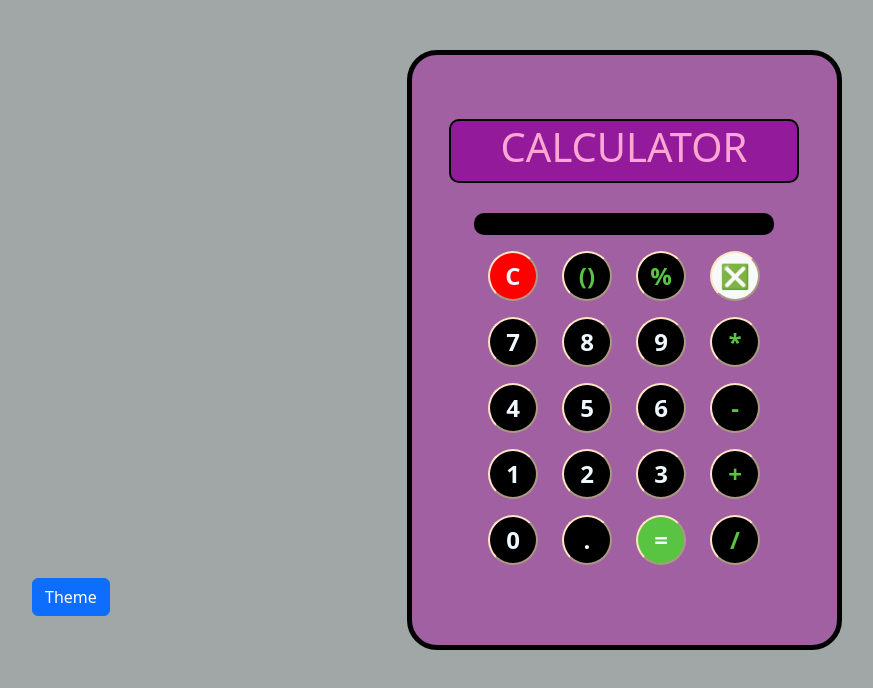
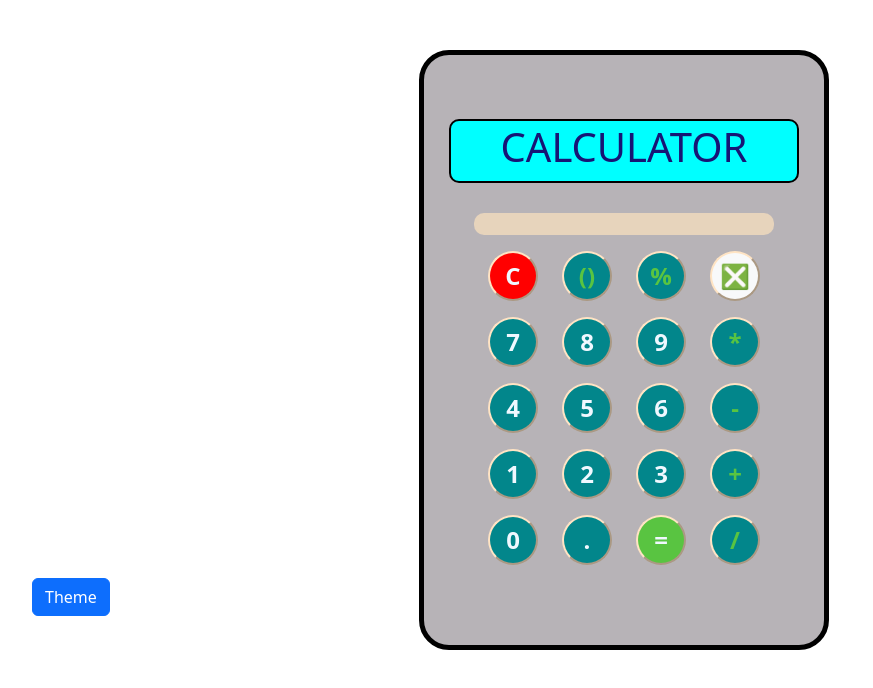
Before and after one commit to anshikamittal7/Calculator, a plain HTML site: page index.html in a window 1280 px wide. Shown: the whole page, without its empty margins (16-889 px from the left). Drawn offline with nearby package versions, Linux system fonts and the light colour scheme.

Commit message:
Update style.css

```diff
--- a/style.css
+++ b/style.css
@@ -1,24 +1,24 @@
 .bkg {
-  background-color: rgb(161, 167, 167);
+  background-color: rgb(255, 255, 255);
 }
 .dbkg {
   background-color: rgb(121, 121, 121);
 }
 .container {
-  width: 435px;
+  width: 410px;
   margin-top: 50px;
   display: flex;
   align-items: center;
   justify-content: center;
   flex-direction: column;
-  background-color: rgb(160, 96, 161);
+  background-color: rgb(183, 179, 183);
   padding: 5%;
   border-radius: 30px;
   border: 5px solid black;
   height: 600px;
 }
 .container2 {
-  width: 500px;
+  width: 410px;
   margin-top: 50px;
   display: flex;
   align-items: center;
@@ -34,8 +34,8 @@
 .heading {
   border-radius: 10px;
   display: flex;
-  background-color: rgb(146, 26, 155);
-  color: rgb(255, 167, 211);
+  background-color: aqua;
+  color: rgb(23, 21, 117);
   margin-bottom: 30px;
   padding: 2px;
   width: 350px;
@@ -56,7 +56,7 @@
 .button {
   font-weight: bolder;
   border-color: bisque;
-  background-color: black;
+  background-color: rgb(2, 134, 139);
   color: aliceblue;
   transition: transform 0.3s;
   border-radius: 100%;
@@ -95,8 +95,8 @@ button:hover {
   background-color: aliceblue;
   font-size: 130%;
   border-radius: 10px;
-  background-color: black;
-  color: aliceblue;
+  background-color: rgb(231, 212, 188);
+  color: rgb(0, 0, 0);
 }
 .inputdark {
   width: 300px;
```
